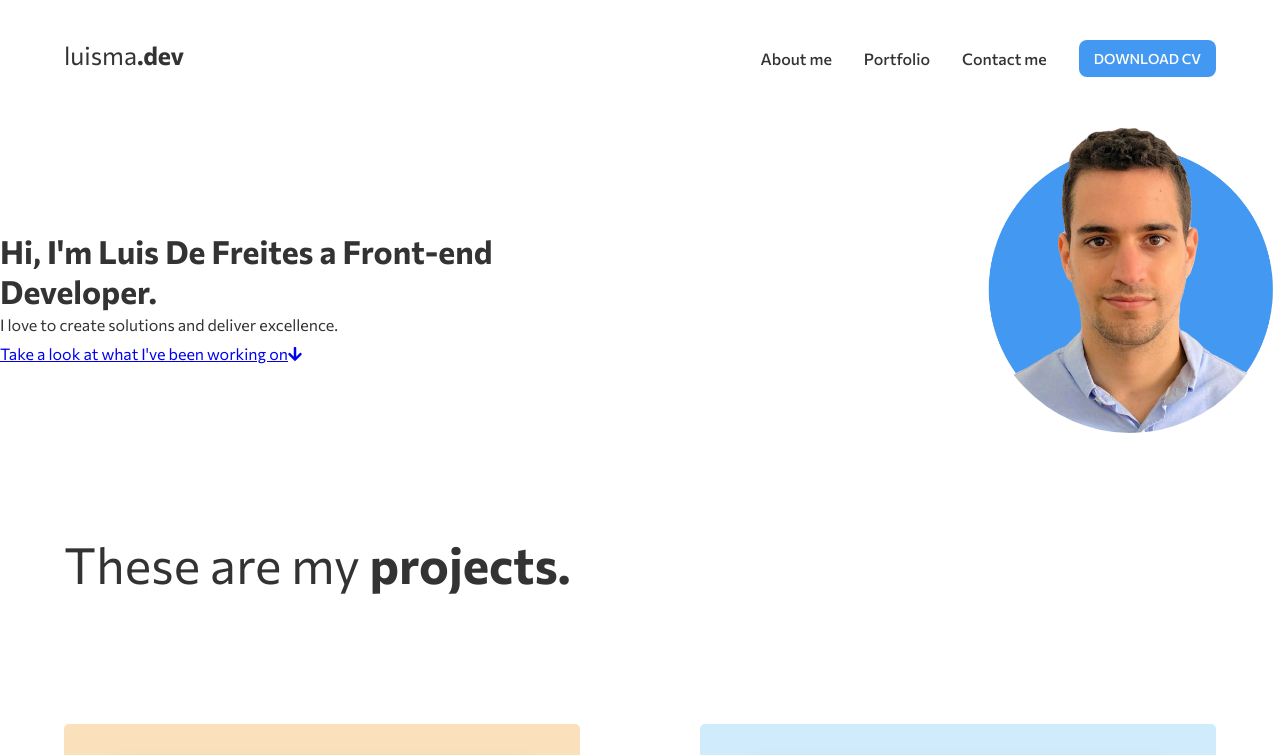
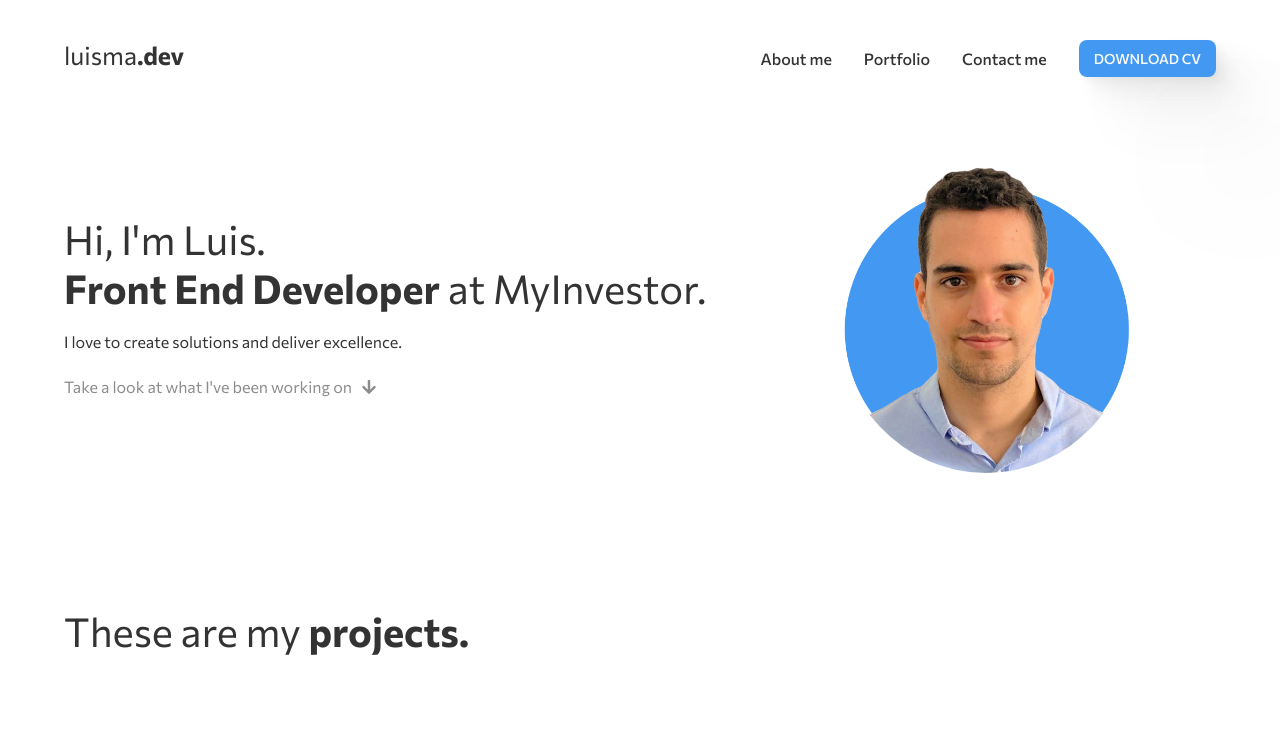
Before and after one commit to luismadf/Portfolio, a React (Create React App) app: page / in a window 1280 px wide. Shown: the top 755 px of the page. Built offline with nearby package versions, Linux system fonts and the light colour scheme.

Commit message:
finishing hero

```diff
--- a/src/App.js
+++ b/src/App.js
@@ -6,7 +6,7 @@ import Layout from "./components/Layout/Layout";
 import ProjectList from "./components/ProjectList/ProjectList";
 
 const ProjectTitle = styled.h3`
-  font-size: 50px;
+  font-size: 40px;
   margin-bottom: 50px;
   font-weight: 400;
 
@@ -15,7 +15,7 @@ const ProjectTitle = styled.h3`
   }
 
   @media (max-width: 1000px) {
-    text-align: center;
+    text-align: left;
     font-size: 35px;
     margin-bottom: 20px;
   }
--- a/src/components/Hero.js
+++ /dev/null
@@ -1,26 +0,0 @@
-import React from "react";
-import ImgLuis from "../images/luis1.png";
-
-const Hero = () => {
-  return (
-    <div class="hero">
-      <div class="text">
-        <h1 class="title">
-          <span>Hi, </span>I'm Luis De Freites a Front-end Developer.
-        </h1>
-        <p class="text-p">I love to create solutions and deliver excellence.</p>
-        <p class="sub-p">
-          <a href="#projects">
-            Take a look at what I've been working on
-            <i class="fas fa-arrow-down"></i>
-          </a>
-        </p>
-      </div>
-      <div class="img">
-        <img src={ImgLuis} alt="" />
-      </div>
-    </div>
-  );
-};
-
-export default Hero;
--- /dev/null
+++ b/src/components/Hero/Hero.css
@@ -0,0 +1,64 @@
+.hero {
+  margin: 40px 0 130px 0;
+}
+
+.hero .container {
+  display: flex;
+  flex-direction: column;
+  text-align: left;
+}
+
+.hero__title {
+  margin-bottom: 15px;
+  font-weight: 400;
+  margin-bottom: 16px;
+}
+
+.hero__title span {
+  font-weight: 700;
+}
+
+.hero__description {
+  margin-bottom: 16px;
+}
+
+.hero__look {
+  margin-bottom: 16px;
+}
+
+.hero__look a {
+  text-decoration: none;
+  color: #8c8c8c;
+  transition: 0.3s;
+}
+
+.hero__look i {
+  margin-left: 10px;
+}
+
+.hero .img {
+  width: 100%;
+  text-align: center;
+}
+
+.hero .img img {
+  max-width: 250px;
+  border-radius: 100%;
+}
+
+@media (min-width: 1024px) {
+  .hero .container {
+    display: grid;
+    grid-template-columns: 3fr 2fr;
+    justify-content: center;
+    align-items: center;
+  }
+
+  .hero__title {
+    font-size: 40px;
+  }
+
+  .hero .img img {
+    max-width: 300px;
+  }
+}
--- /dev/null
+++ b/src/components/Hero/Hero.js
@@ -0,0 +1,31 @@
+import React from "react";
+import ImgLuis from "../../images/luis1.png";
+import "./Hero.css";
+
+const Hero = () => {
+  return (
+    <div class="hero">
+      <div className="container">
+        <div class="hero__text">
+          <h1 class="hero__title">
+            Hi, I'm Luis. <br /> <span>Front End Developer</span> at MyInvestor.
+          </h1>
+          <p class="hero__description">
+            I love to create solutions and deliver excellence.
+          </p>
+          <p class="hero__look">
+            <a href="#projects">
+              Take a look at what I've been working on
+              <i class="fas fa-arrow-down"></i>
+            </a>
+          </p>
+        </div>
+        <div class="img">
+          <img src={ImgLuis} alt="Luis picture" />
+        </div>
+      </div>
+    </div>
+  );
+};
+
+export default Hero;
--- a/src/components/Layout/Header/Header.css
+++ b/src/components/Layout/Header/Header.css
@@ -97,6 +97,12 @@ header ul li a:visited {
     font-weight: 500;
     font-family: "Commissioner", sans-serif;
     transition: 0.4s;
+    box-shadow: 2.8px 2.8px 4.2px rgba(0, 0, 0, 0.02),
+      6.7px 6.7px 10.1px rgba(0, 0, 0, 0.028),
+      12.5px 12.5px 19px rgba(0, 0, 0, 0.035),
+      22.3px 22.3px 34px rgba(0, 0, 0, 0.042),
+      41.8px 41.8px 63.5px rgba(0, 0, 0, 0.05),
+      100px 100px 152px rgba(0, 0, 0, 0.07);
   }
 
   .header__button:hover {
--- a/src/components/Layout/Layout.js
+++ b/src/components/Layout/Layout.js
@@ -1,7 +1,7 @@
 import React from "react";
 import Header from "./Header/Header";
 import Footer from "./Footer/Footer";
-import Hero from "../Hero";
+import Hero from "../Hero/Hero";
 
 const Layout = (props) => {
   return (
--- a/src/components/Layout/Modal/Modal.css
+++ b/src/components/Layout/Modal/Modal.css
@@ -37,7 +37,7 @@
   cursor: pointer;
 }
 
-img {
+.modal img {
   width: 100%;
   margin: 0px 0 50px 0;
 }
--- a/src/components/Projects/Project.css
+++ b/src/components/Projects/Project.css
@@ -4,6 +4,12 @@
   object-fit: cover;
   object-position: top;
   border-radius: 5px;
+  box-shadow: 2.8px 2.8px 4.2px rgba(0, 0, 0, 0.02),
+    6.7px 6.7px 10.1px rgba(0, 0, 0, 0.028),
+    12.5px 12.5px 19px rgba(0, 0, 0, 0.035),
+    22.3px 22.3px 34px rgba(0, 0, 0, 0.042),
+    41.8px 41.8px 63.5px rgba(0, 0, 0, 0.05),
+    100px 100px 152px rgba(0, 0, 0, 0.07);
 }
 
 .project__title {
--- a/src/index.css
+++ b/src/index.css
@@ -36,93 +36,7 @@ p {
   left: 0;
 }
 
-#projects {
-  padding-top: 50px;
-}
 /* GENERAL */
-
-/* HEADER */
-
-header {
-  background: rgb(2, 0, 36);
-  /*   background: linear-gradient(
-    0deg,
-    rgba(2, 0, 36, 1) 0%,
-    rgba(242, 242, 242, 1) 0%,
-    rgba(255, 255, 255, 1) 34%
-  ); */
-}
-
-header nav ul {
-  display: flex;
-  list-style: none;
-}
-
-header nav ul li a {
-  text-decoration: none;
-  margin-left: 30px;
-}
-
-.hero {
-  display: grid;
-  grid-template-columns: repeat(2, 1fr);
-  grid-template-areas: "text img";
-  justify-content: center;
-  align-items: center;
-  height: 100%;
-  overflow: hidden;
-}
-
-header .hero .text {
-  grid-area: text;
-}
-
-header .hero .text .title {
-  font-size: 50px;
-  margin-bottom: 15px;
-  font-weight: 400;
-}
-
-header .hero .text .title span {
-  font-weight: 700;
-}
-
-header .hero .text .text-p {
-  font-size: 25px;
-  margin-bottom: 15px;
-}
-
-header .hero .text .sub-p a {
-  display: flex;
-  align-items: center;
-  height: 30px;
-  text-decoration: none;
-  color: #8c8c8c;
-  font-size: 18px;
-  transition: 0.3s;
-}
-
-header .hero .text .sub-p i {
-  margin-left: 5px;
-}
-
-header .hero .text .sub-p a:hover {
-  color: black;
-  transition: 0.3s;
-}
-
-header .hero .img {
-  grid-area: img;
-}
-
-.hero .img img {
-  width: 80%;
-  max-width: 300px;
-  border-radius: 100%;
-  float: right;
-}
-
-/* HEADER */
 
 /* PROJECTS */
 
@@ -175,123 +89,3 @@ header .hero .img {
   overflow: hidden;
   box-shadow: -3px 9px 9px 0px rgba(0, 0, 0, 0.1);
 }
-
-.project-2 img {
-  width: 100%;
-}
-
-.project-overlay {
-  display: flex;
-  flex-direction: column;
-  justify-content: center;
-  align-items: center;
-  position: absolute;
-  top: 90%;
-  right: 0;
-  bottom: 0;
-  left: 0;
-  background-color: rgba(0, 0, 0, 0.8);
-  transition: 0.4s;
-}
-
-.project-overlay h2 {
-  color: white;
-  font-size: 18px;
-  font-weight: 700;
-  transition: 0.3s;
-  text-align: center;
-  transition: 0.4s;
-}
-
-.project-overlay a {
-  display: none;
-  font-size: 20px;
-  color: #8c8c8c;
-  text-decoration: none;
-  margin-bottom: 15px;
-}
-
-.project-overlay a i {
-  margin-left: 10px;
-}
-
-.project-2:hover .project-overlay {
-  height: 100%;
-  padding: 30px;
-  align-items: center;
-  top: 0;
-  background-color: rgba(0, 0, 0, 0.8);
-  transition: 0.5s;
-}
-
-.project-2:hover .project-overlay a {
-  display: flex;
-  align-items: center;
-  justify-content: space-between;
-  height: 30px;
-  transition: 0.3s;
-}
-
-.project-2:hover .project-overlay h2 {
-  font-size: 40px;
-  margin-bottom: 20px;
-  transition: 0.3s;
-}
-
-.project-overlay a:hover {
-  color: white;
-  transition: 0.5s;
-}
-
-/* PROJECTS */
-
-@media (max-width: 1000px) {
-  header {
-    height: auto;
-  }
-
-  header .container {
-    height: 100%;
-  }
-
-  header .hero {
-    grid-template-columns: 1fr;
-    grid-template-rows: auto auto;
-    grid-template-areas:
-      "img"
-      "text";
-    height: 80%;
-  }
-
-  header .hero .text {
-    text-align: center;
-  }
-
-  header .hero .text .title {
-    font-size: 35px;
-    margin-bottom: 20px;
-  }
-
-  header .hero .text .text-p {
-    font-size: 20px;
-    margin-bottom: 20px;
-  }
-
-  header .hero .img {
-    display: flex;
-    justify-content: center;
-    align-items: center;
-  }
-
-  header .hero .img img {
-    max-width: 350px;
-    width: 60%;
-    float: none;
-    margin: 30px 0;
-  }
-
-  header .hero .text .sub-p a {
-    justify-content: center;
-    margin-bottom: 50px;
-  }
-}
```
